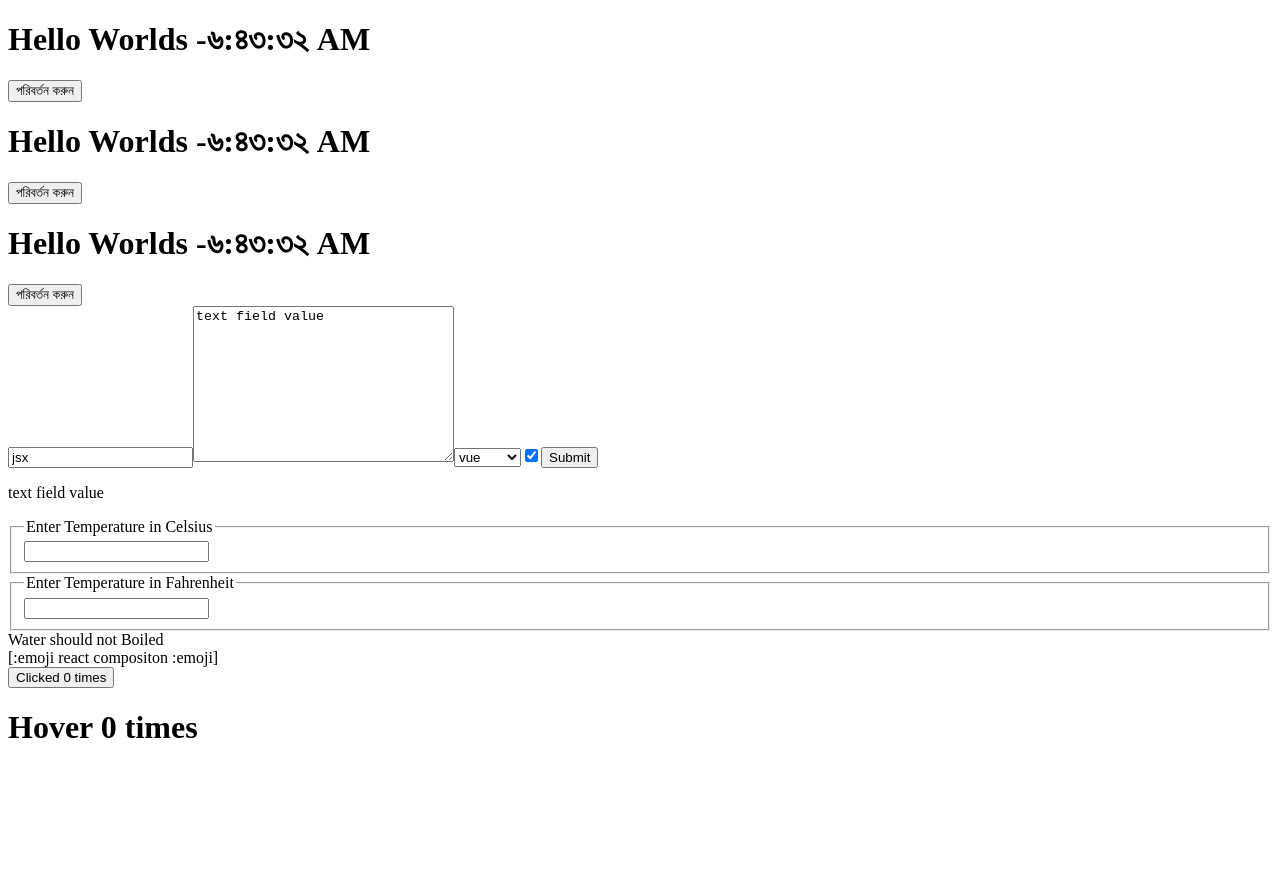
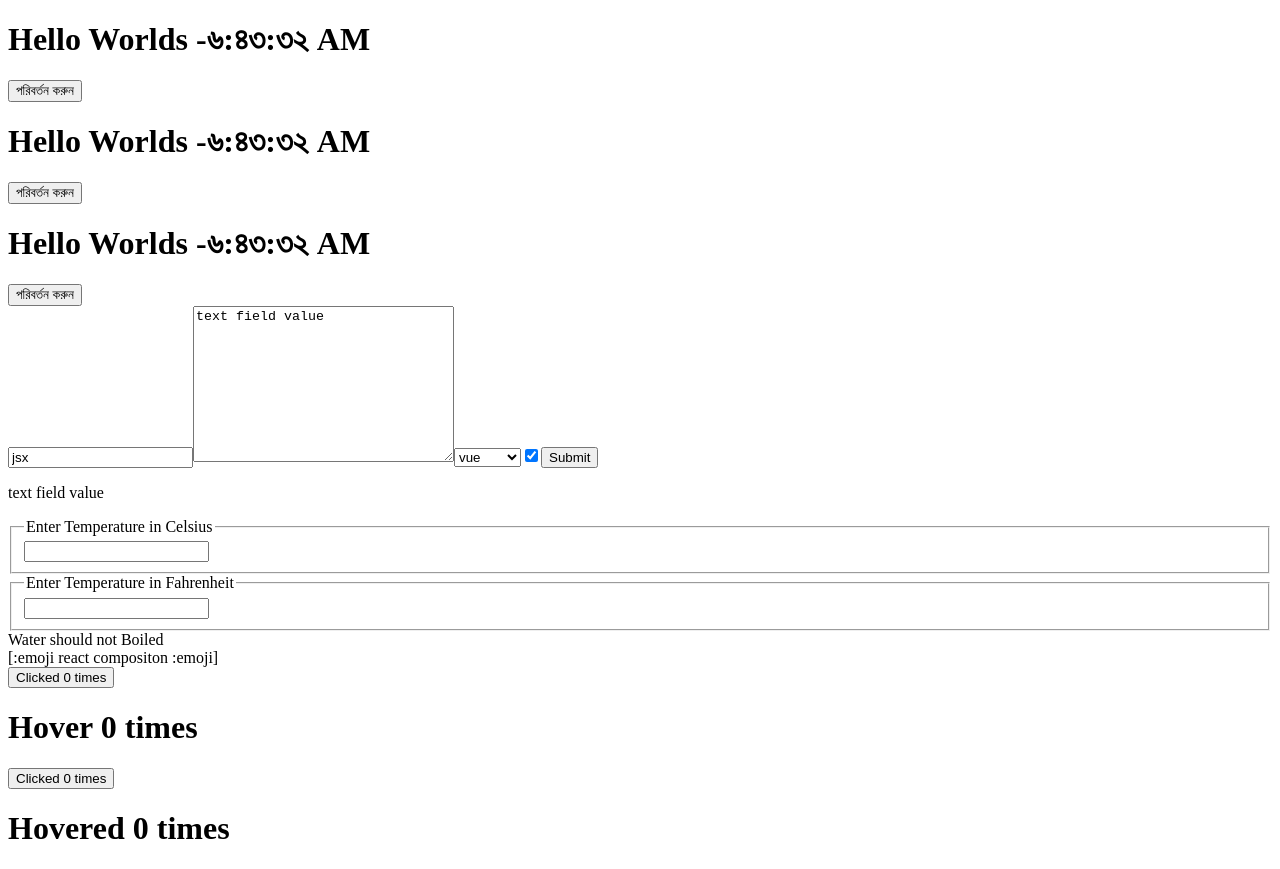
Before and after one commit to arifhossanit/my-react, a React (Create React App) app: page / in a window 1280 px wide. Before the commit the page ends 800 px from the top, so only its background shows below. Built offline with nearby package versions, Linux system fonts and the light colour scheme.

Commit message:
Render Props

```diff
--- a/src/App.js
+++ b/src/App.js
@@ -1,11 +1,14 @@
 import './App.css';
-import ClickCounter from './components/clickcounter/ClickCounter';
-import HoverCounter from './components/clickcounter/HoverCounter';
 import ClockList from './components/ClockList';
 import Bracket from './components/composition/Bracket';
 import Emoji from './components/composition/Emoji';
 import Text from './components/composition/Text';
 import Form from './components/Form';
+import ClickCounter from './components/hoc/ClickCounter';
+import HoverCounter from './components/hoc/HoverCounter';
+import ClickCounter2 from './components/renderprops/ClickCounter';
+import Counter from './components/renderprops/Counter';
+import HoverCounter2 from './components/renderprops/HoverCounter';
 // import Text from './components/inheritance/Text';
 import Calculator from './components/TemCal/Calculator';
 
@@ -26,6 +29,16 @@
          {/* <Text/> */}
          <ClickCounter/>
          <HoverCounter/>
+            <Counter>
+                {(count,incrementCount)=>(
+                    <ClickCounter2 count={count} incrementCount={incrementCount}/>
+                    )}
+            </Counter>
+            <Counter>
+                {(count,incrementCount)=>(
+                    <HoverCounter2 count={count} incrementCount={incrementCount}/>
+                    )}
+            </Counter>
         </>
     );
 }
--- /dev/null
+++ b/src/components/renderprops/ClickCounter.js
@@ -0,0 +1,11 @@
+
+export function ClickCounter2({count, incrementCount}) {
+
+    return (
+      <div>
+          <button type='button' onClick={incrementCount}>Clicked {count} times</button>
+      </div>
+    )
+}
+
+export default ClickCounter2
--- /dev/null
+++ b/src/components/renderprops/Counter.js
@@ -0,0 +1,20 @@
+import React from 'react';
+
+export class Counter extends React.Component {
+    state ={
+        count:0,
+    };
+
+    incrementCount=()=>{
+        this.setState((prevState) => ({
+            count: prevState.count +1
+        }));
+    }
+  render() {
+      const {children} = this.props;
+      const {count} = this.state;
+    return children(count, this.incrementCount);
+  }
+}
+
+export default Counter
--- /dev/null
+++ b/src/components/renderprops/HoverCounter.js
@@ -0,0 +1,11 @@
+
+export function HoverCounter2({count, incrementCount}) {
+
+    return (
+      <div>
+          <h1 onMouseOver={incrementCount}>Hovered {count} times</h1>
+      </div>
+    )
+}
+
+export default HoverCounter2;
```
Also changed, not shown: src/components/hoc/ClickCounter.jsx (renamed from src/components/clickcounter/ClickCounter.jsx), src/components/hoc/HoverCounter.jsx (renamed from src/components/clickcounter/HoverCounter.jsx), src/components/hoc/withCounter.jsx (renamed from src/components/clickcounter/withCounter.jsx).
